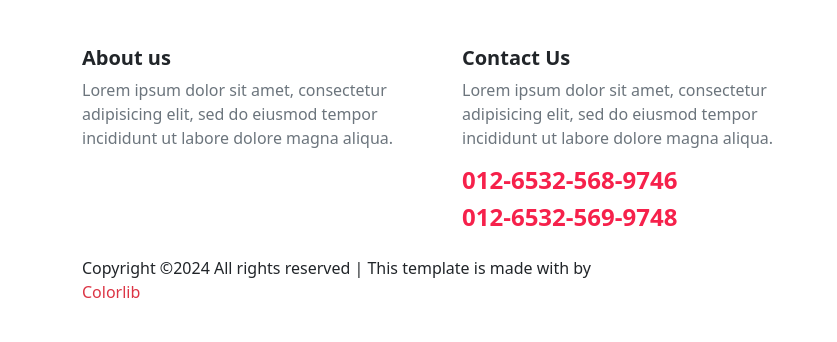
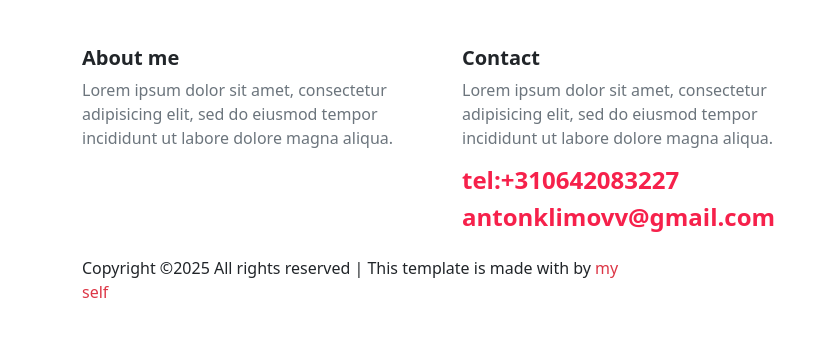
Before and after one commit to drPapus/overwinnen, a plain HTML site: page index.html in a window 1280 px wide. Shown: the part 6870-7212 px from the top of the page, 0-837 px from the left. Drawn offline with Linux system fonts and the light colour scheme.

Commit message:
links css

```diff
--- a/index.html
+++ b/index.html
@@ -1118,20 +1118,20 @@
       <div class="container">
         <div class="row justify-content-center">
           <div class="col-lg-4 col-md-4 col-sm-6">
-            <h5 class="fw-bold">About us</h5>
+            <h5 class="fw-bold">About me</h5>
             <p class="text-secondary">
               Lorem ipsum dolor sit amet, consectetur adipisicing elit, sed do
               eiusmod tempor incididunt ut labore dolore magna aliqua.
             </p>
           </div>
           <div class="col-lg-4 col-md-4 col-sm-6">
-            <h5 class="fw-bold">Contact Us</h5>
+            <h5 class="fw-bold">Contact</h5>
             <p class="text-secondary">
               Lorem ipsum dolor sit amet, consectetur adipisicing elit, sed do
               eiusmod tempor incididunt ut labore dolore magna aliqua.
             </p>
-            <h4 class="fw-bold">012-6532-568-9746</h4>
-            <h4 class="fw-bold">012-6532-569-9748</h4>
+            <h4 class="fw-bold">tel:+310642083227</h4>
+            <h4 class="fw-bold">antonklimovv@gmail.com</h4>
           </div>
           <div class="col-lg-4 col-md-4 col-sm-6">
             <h5 class="fw-bold">Newsletter</h5>
@@ -1148,9 +1148,9 @@
         <div class="row justify-content-between mt-3">
           <div class="col-lg-6 col-md-8 col-sm-6">
             <p>
-              Copyright ©2024 All rights reserved | This template is made with
+              Copyright ©2025 All rights reserved | This template is made with
               by
-              <a class="text-decoration-none text-danger" href="#">Colorlib</a>
+              <a class="text-decoration-none text-danger" href="#">my self</a>
             </p>
           </div>
           <div class="col-lg-4 col-md-4 col-sm-4">
```
